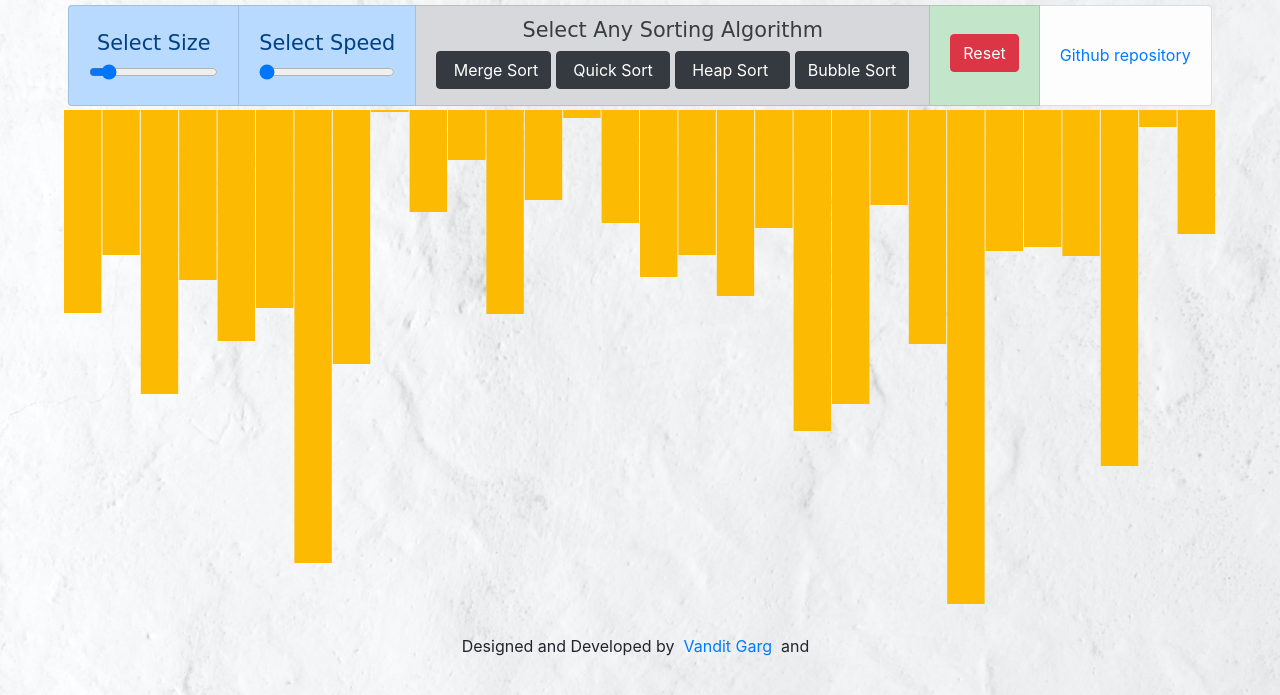
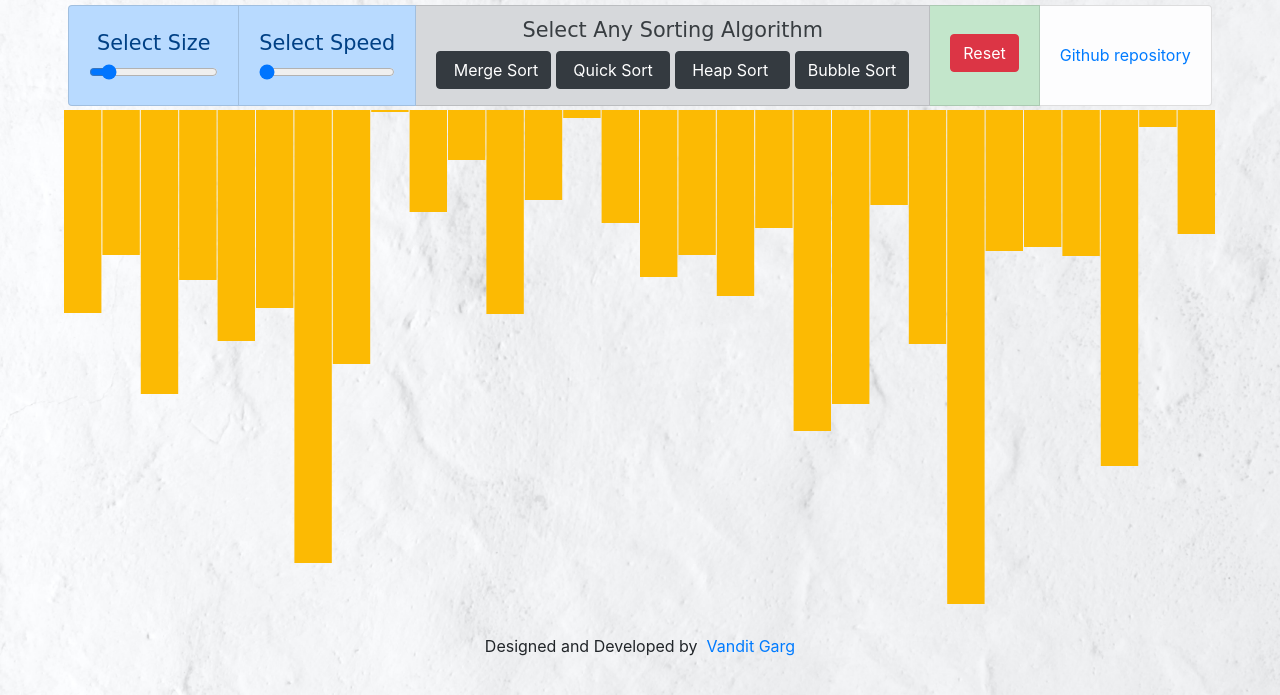
Before and after one commit to gargvandit/Algo_visualizer, a plain HTML site: page index.html in a window 1280 px wide. Shown: the part 105-800 px from the top of the page. Drawn offline with nearby package versions, Linux system fonts and the light colour scheme; a web font is replaced by a local one.

Commit message:
Update index.html

```diff
--- a/index.html
+++ b/index.html
@@ -94,7 +94,7 @@
 
 		<div class="row justify-content-md-center">
 		<p class="develop">Designed and Developed by &nbsp <a target="_blank"
-				href=""> Vandit Garg</a> &nbsp and &nbsp <a target="_blank"
+				href=""> Vandit Garg</a>
 	</div>
 	</div>
 
```
